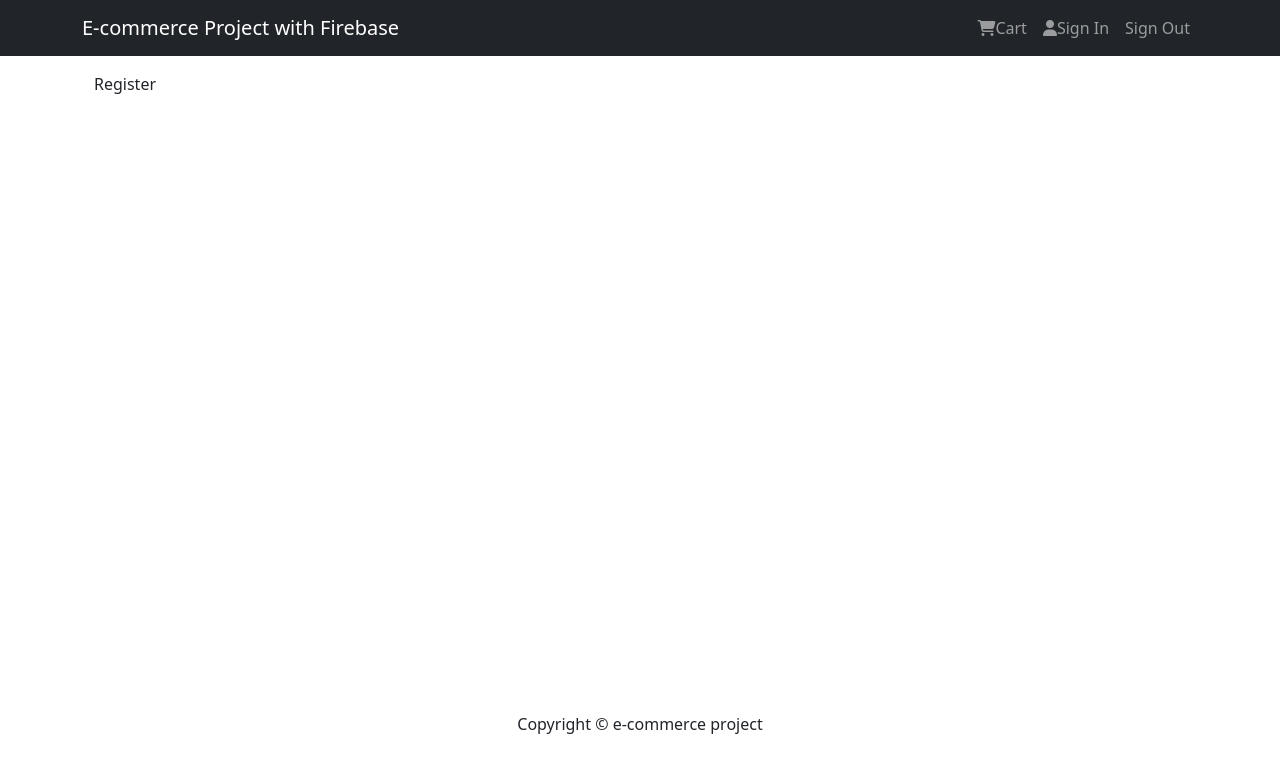
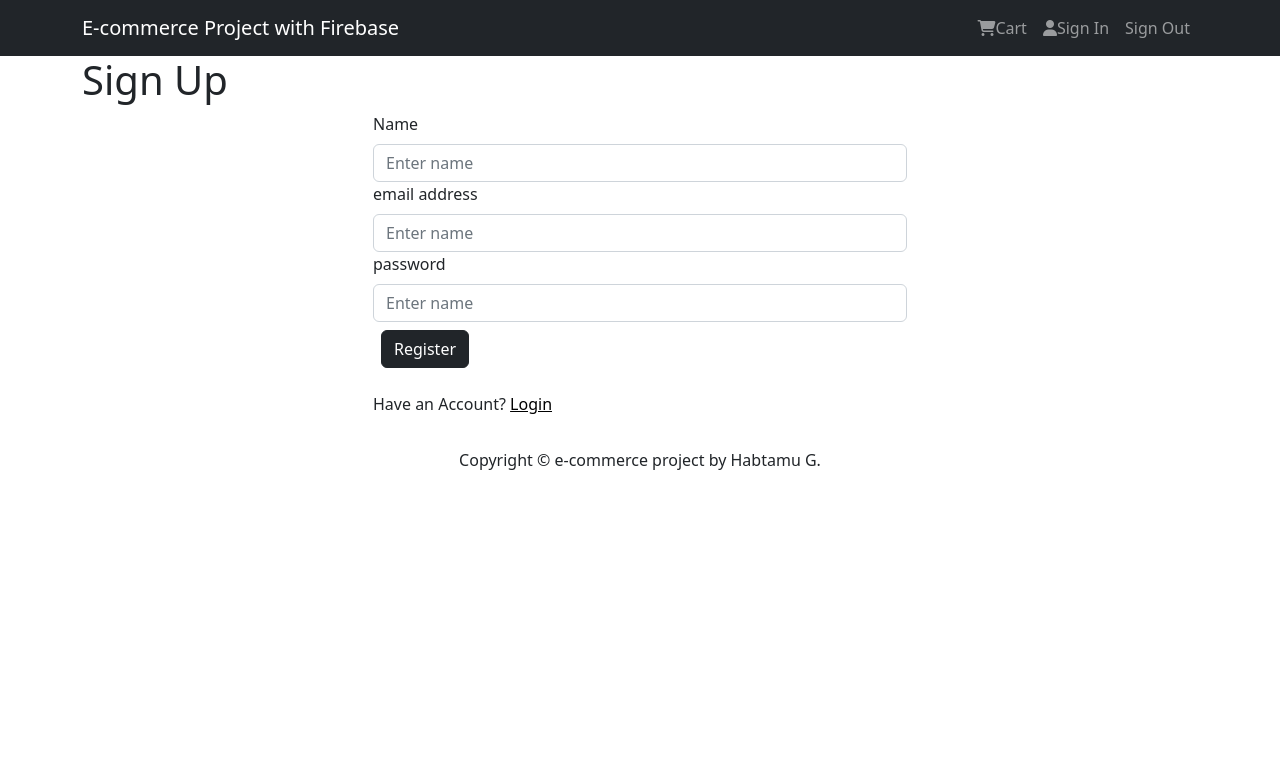
Before and after one commit to HabibiGirum/e-commerce-firebase-project, a React (Create React App) app: page /register in a window 1280 px wide. Shown: the top 772 px of the page. Built offline with nearby package versions, Linux system fonts and the light colour scheme.

Commit message:
e-commerce react firebase project

```diff
--- a/src/components/Footer.js
+++ b/src/components/Footer.js
@@ -5,7 +5,7 @@ const Footer = () => {
     <Container>
       <Row>
         <Col className='text-center py-3'>
-          Copyright &copy; e-commerce project
+          Copyright &copy; e-commerce project by Habtamu G.
         </Col>
       </Row>
     </Container>
--- /dev/null
+++ b/src/components/FormContainer.js
@@ -0,0 +1,15 @@
+import React from "react";
+import { Container, Row, Col } from "react-bootstrap";
+const FormContainer = ({ children }) => {
+  return (
+    <Container>
+      <Row className="justify-content-md-center">
+        <Col xs={12} md={6}>
+          {children}
+        </Col>
+      </Row>
+    </Container>
+  );
+};
+
+export default FormContainer;
--- a/src/components/Product.js
+++ b/src/components/Product.js
@@ -17,7 +17,7 @@ const Product = ({ product }) => {
           </Link>
 
           <Card.Body>
-            <Link to={`/product/${product.id}`}>
+            <Link to={`/product/${product.id}`} className="black-link text-decoration-none">
               <Card.Title as="div">
                 <strong>{product.name}</strong>
               </Card.Title>
--- a/src/index.css
+++ b/src/index.css
@@ -1,9 +1,10 @@
 main {
     min-height: 80vh;
 }
-/* .wide-button {
-    width: 100%;
-  } */
+.black-link {
+  color: black;
+
+}
   .product-image:hover {
     filter: brightness(80%);/* Change the opacity of the image */
     cursor: pointer; /* Change the cursor to a pointer on hover */
--- a/src/pages/Cart.js
+++ b/src/pages/Cart.js
@@ -32,8 +32,12 @@ const Cart = () => {
   }, [dispatch, id, qty]);
 
   const removeFromCartHandler = (id) => {
-    dispatch(removeFromCart(id));
+    const index = cartItems.findIndex((item) => item.product === id);
+    if (index !== -1) {
+      dispatch(removeFromCart(index));
+    }
   };
+
   return (
     <Wrapper>
       <main className="py-3">
--- a/src/pages/Home.js
+++ b/src/pages/Home.js
@@ -26,11 +26,11 @@ const Home = (props) => {
       ) : error ? (
         <Message variant="danger">{error}</Message>
       ) : (
-        <Row>
+        <Row className="py-2">
           {products.map((product,index) => (
-            <Col key={product.id ||index} sm={12} md={6} xl={3}>
+            <Col key={product.id ||index} sm={12} md={6} xl={3} className='my-2'>
               <Product product={product} />
-              <Product history={props.history} />
+
 
             </Col>
           ))}
--- a/src/pages/Login.js
+++ b/src/pages/Login.js
@@ -1,16 +1,49 @@
-import React from 'react'
-import { Container } from 'react-bootstrap'
-import Wrapper from '../components/Wrapper'
+import React from "react";
+import { Container, Form, Button, Row, Col } from "react-bootstrap";
+import { Link } from "react-router-dom";
+import Loading from "../components/Loading";
+import Message from "../components/Message";
+import FormContainer from "../components/FormContainer";
+import Wrapper from "../components/Wrapper";
 const Login = () => {
+  const submitHandler = () => {
+    return null;
+  };
   return (
     <Wrapper>
-      <main className='py-3'>
+      <main className="py-3">
         <Container>
-          Login
+          <FormContainer>
+            <h1>Sign In</h1>
+            <Form onSubmit={submitHandler}>
+              <Form.Group controlId="email">
+                <Form.Label>Email Address</Form.Label>
+                <Form.Control
+                  type="email"
+                  placeholder="email@gmail.com"
+                ></Form.Control>
+              </Form.Group>
+              <Form.Group controlId="password">
+                <Form.Label>Password</Form.Label>
+                <Form.Control
+                  type="password"
+                  placeholder="password"
+                ></Form.Control>
+              </Form.Group>
+              <Button type="submit" className="btn btn-dark m-2"  variant="primary">
+                Sign In
+              </Button>
+            </Form>
+            <Row className="py-3">
+              <Col>
+                New Customer? <Link to="/register" className="black-link">Register</Link>
+              </Col>
+            </Row>
+          </FormContainer>
         </Container>
       </main>
     </Wrapper>
-  )
-}
+  );
+};
 
-export default Login
+export default Login;
--- a/src/pages/Register.js
+++ b/src/pages/Register.js
@@ -1,12 +1,42 @@
 import React from "react";
+import { Link } from "react-router-dom";
 import { Container } from "react-bootstrap";
+import { Form, Row, Col,Button } from "react-bootstrap";
+import Message from "../components/Message";
+import Loading from "../components/Loading";
+import FormContainer from "../components/FormContainer";
 import Wrapper from "../components/Wrapper";
 const Register = () => {
   return (
     <Wrapper>
-      <main className="py-3">
-        <Container>Register</Container>
-      </main>
+      <h1>Sign Up</h1>
+      <FormContainer>
+        <Form>
+          <Form.Group controlId="name">
+            <Form.Label>Name</Form.Label>
+            <Form.Control type="name" placeholder="Enter name"></Form.Control>
+          </Form.Group>
+          <Form.Group controlId="email">
+            <Form.Label>email address</Form.Label>
+            <Form.Control type="email" placeholder="Enter name"></Form.Control>
+          </Form.Group>
+          <Form.Group controlId="password">
+            <Form.Label>password</Form.Label>
+            <Form.Control
+              type="password"
+              placeholder="Enter name"
+            ></Form.Control>
+          </Form.Group>
+          <Button type="submit" variant="primary" className="btn btn-dark m-2">
+            Register
+          </Button>
+        </Form>
+        <Row className="py-3">
+          <Col>
+            Have an Account? <Link to="/login"  className="black-link">Login</Link>
+          </Col>
+        </Row>
+      </FormContainer>
     </Wrapper>
   );
 };
--- a/src/redux/actions/cartAction.js
+++ b/src/redux/actions/cartAction.js
@@ -25,10 +25,10 @@ export const addToCart = (id, qty) => async (dispatch, getState) => {
   localStorage.setItem('cartItems',JSON.stringify(getState().cart.cartItems))
 };
 
-export const removeFromCart = (id) => (dispatch, getState) => {
+export const removeFromCart = (index) => (dispatch, getState) => {
   dispatch({
     type: CART_REMOVE_ITEM,
-    payload: id,
+    payload: index,
   });
   localStorage.setItem('cartItems', JSON.stringify(getState().cart.cartItems));
 };
--- a/src/redux/reducers/cartReducers.js
+++ b/src/redux/reducers/cartReducers.js
@@ -21,11 +21,12 @@ export const cartReducer = (state = { cartItems: [] }, action) => {
     case CART_REMOVE_ITEM:
       return {
         ...state,
-        cartItems: state.cartItems.filter((x) => x.product !== action.payload),
+        cartItems: state.cartItems.filter(
+          (_, index) => index !== action.payload
+        ),
+      };
 
-
-      }
     default:
-      return state
+      return state;
   }
 };
```
